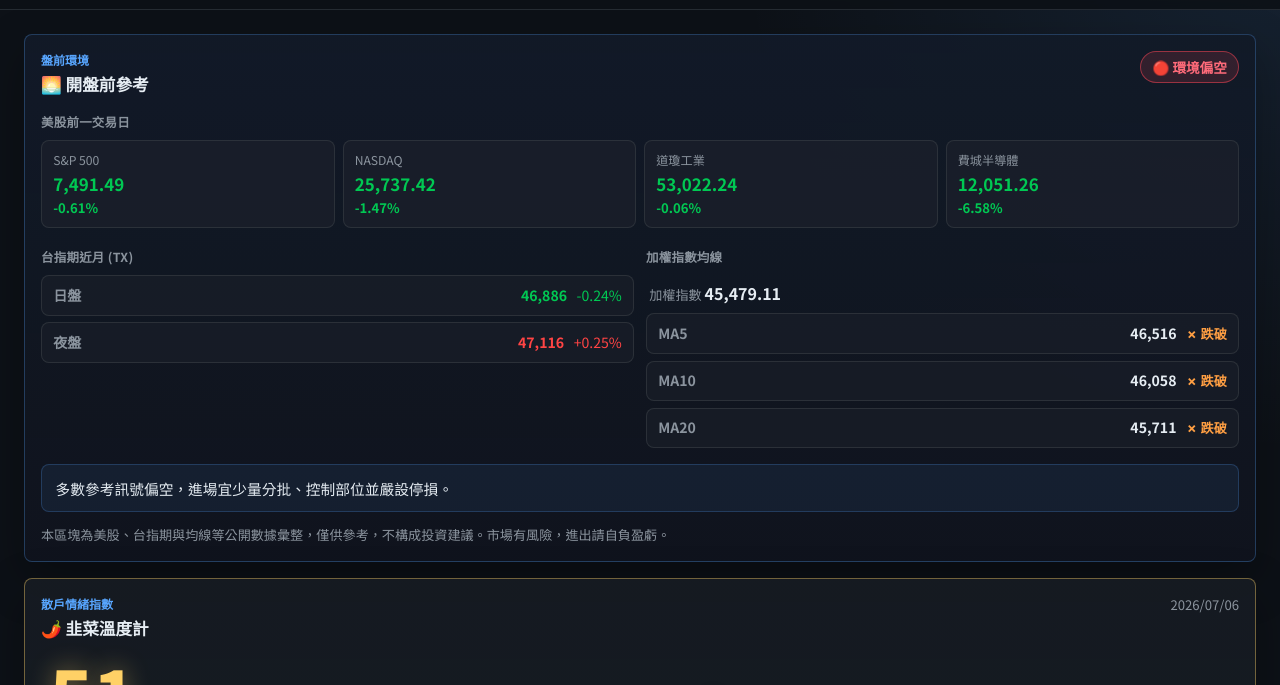
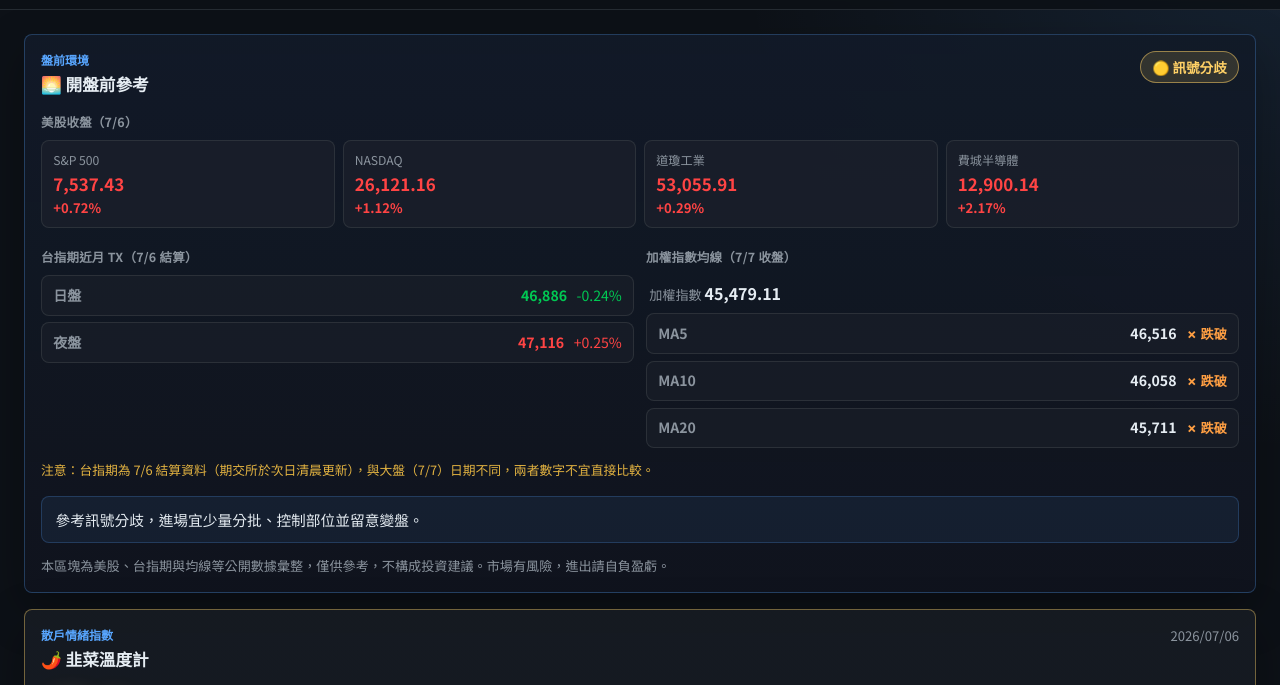
Before and after one commit to fintools-tw/smartmoney-tw, a plain HTML site: page index.html in a window 1280 px wide. Shown: the part 92-777 px from the top of the page. Drawn offline with nearby package versions, Linux system fonts and the light colour scheme.

Commit message:
Fix pre-market card: per-section data dates, skip in-progress US bar, date-mismatch note

```diff
--- a/css/style.css
+++ b/css/style.css
@@ -960,3 +960,9 @@ tbody tr:hover {
     grid-column: span 12;
   }
 }
+
+.mc-datenote {
+  margin-top: 0.7rem;
+  color: #e3b341;
+  font-size: 0.8rem;
+}
--- a/data/market_context.json
+++ b/data/market_context.json
@@ -1,39 +1,39 @@
 {
   "schemaVersion": 1,
-  "generatedAt": "2026-07-07 22:27:47 +0800",
+  "generatedAt": "2026-07-07 22:50:04 +0800",
   "timezone": "Asia/Taipei",
   "usIndices": [
     {
       "key": "^GSPC",
       "name": "S&P 500",
-      "price": 7491.49,
-      "change": -45.94,
-      "changePct": -0.61,
-      "date": "2026-07-07"
+      "price": 7537.43,
+      "change": 54.19,
+      "changePct": 0.72,
+      "date": "2026-07-06"
     },
     {
       "key": "^IXIC",
       "name": "NASDAQ",
-      "price": 25737.42,
-      "change": -383.74,
-      "changePct": -1.47,
-      "date": "2026-07-07"
+      "price": 26121.16,
+      "change": 288.49,
+      "changePct": 1.12,
+      "date": "2026-07-06"
     },
     {
       "key": "^DJI",
       "name": "道瓊工業",
-      "price": 53022.24,
-      "change": -33.67,
-      "changePct": -0.06,
-      "date": "2026-07-07"
+      "price": 53055.91,
+      "change": 155.84,
+      "changePct": 0.29,
+      "date": "2026-07-06"
     },
     {
       "key": "^SOX",
       "name": "費城半導體",
-      "price": 12051.26,
-      "change": -848.88,
-      "changePct": -6.58,
-      "date": "2026-07-07"
+      "price": 12900.14,
+      "change": 273.92,
+      "changePct": 2.17,
+      "date": "2026-07-06"
     }
   ],
   "taifexTX": {
@@ -50,11 +50,13 @@
       "change": 116.0,
       "changePct": 0.25,
       "session": "盤後"
-    }
+    },
+    "dateIso": "2026-07-06"
   },
   "taiexMA": {
     "current": 45479.11,
     "date": "115/07/07",
+    "dateIso": "2026-07-07",
     "ma5": 46515.85,
     "ma10": 46057.57,
     "ma20": 45710.76,
@@ -64,10 +66,10 @@
     "samples": 26
   },
   "signal": {
-    "light": "red",
-    "label": "環境偏空",
-    "message": "多數參考訊號偏空，進場宜少量分批、控制部位並嚴設停損。",
-    "bull": 1,
+    "light": "yellow",
+    "label": "訊號分歧",
+    "message": "參考訊號分歧，進場宜少量分批、控制部位並留意變盤。",
+    "bull": 3,
     "total": 5
   },
   "disclaimer": "本區塊為美股、台指期與均線等公開數據彙整，僅供參考，不構成投資建議。市場有風險，進出請自負盈虧。"
--- a/index.html
+++ b/index.html
@@ -43,19 +43,20 @@
           <span id="mc-light" class="mc-light-badge">--</span>
         </div>
         <div class="mc-section">
-          <p class="mc-subtitle">美股前一交易日</p>
+          <p class="mc-subtitle" id="mc-us-title">美股最近收盤</p>
           <div id="mc-us" class="mc-us-grid"></div>
         </div>
         <div class="mc-cols">
           <div class="mc-section">
-            <p class="mc-subtitle">台指期近月 (TX)</p>
+            <p class="mc-subtitle" id="mc-tx-title">台指期近月 (TX)</p>
             <div id="mc-tx" class="mc-tx-wrap"></div>
           </div>
           <div class="mc-section">
-            <p class="mc-subtitle">加權指數均線</p>
+            <p class="mc-subtitle" id="mc-ma-title">加權指數均線</p>
             <div id="mc-ma" class="mc-ma-wrap"></div>
           </div>
         </div>
+        <p id="mc-datenote" class="note mc-datenote" hidden></p>
         <p id="mc-message" class="mc-message"></p>
         <p class="note mc-foot" id="mc-disclaimer"></p>
       </section>
--- a/js/app.js
+++ b/js/app.js
@@ -177,8 +177,34 @@
     const msgEl = document.getElementById("mc-message");
     const discEl = document.getElementById("mc-disclaimer");
 
-    // 美股四大指數
+    // 各區資料日期標示（避免不同天的數據擺在一起看起來像壞掉）
+    const fmtMD = (iso) => {
+      if (!iso || typeof iso !== "string") return "";
+      const p = iso.split("-");
+      return p.length === 3 ? `${Number(p[1])}/${Number(p[2])}` : "";
+    };
     const us = Array.isArray(data.usIndices) ? data.usIndices : [];
+    const txData = data.taifexTX || {};
+    const maData = data.taiexMA || null;
+    const usDate = fmtMD(us.length ? us[0].date : "");
+    const txDate = fmtMD(txData.dateIso);
+    const maDate = fmtMD(maData ? maData.dateIso : "");
+    const usTitle = document.getElementById("mc-us-title");
+    if (usTitle) usTitle.textContent = usDate ? `美股收盤（${usDate}）` : "美股最近收盤";
+    const txTitle = document.getElementById("mc-tx-title");
+    if (txTitle) txTitle.textContent = txDate ? `台指期近月 TX（${txDate} 結算）` : "台指期近月 (TX)";
+    const maTitle = document.getElementById("mc-ma-title");
+    if (maTitle) maTitle.textContent = maDate ? `加權指數均線（${maDate} 收盤）` : "加權指數均線";
+    const noteEl = document.getElementById("mc-datenote");
+    if (noteEl) {
+      if (txData.dateIso && maData && maData.dateIso && txData.dateIso !== maData.dateIso) {
+        noteEl.textContent = `注意：台指期為 ${txDate} 結算資料（期交所於次日清晨更新），與大盤（${maDate}）日期不同，兩者數字不宜直接比較。`;
+        noteEl.hidden = false;
+      } else {
+        noteEl.hidden = true;
+      }
+    }
+
     if (usEl) {
       usEl.innerHTML = us
         .map((x) => {
```
Also changed, not shown: 1 other file.
